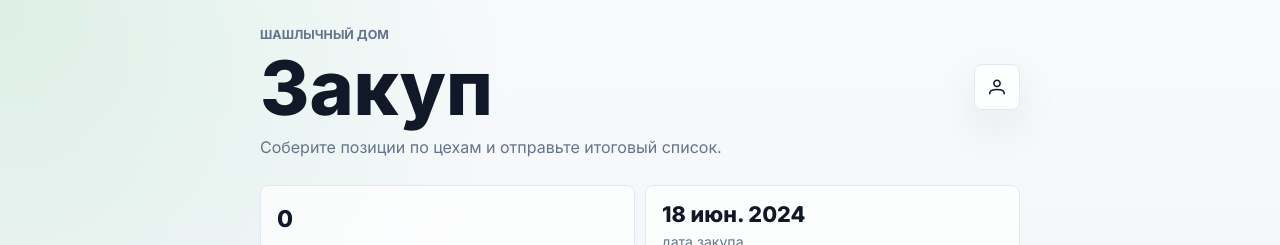
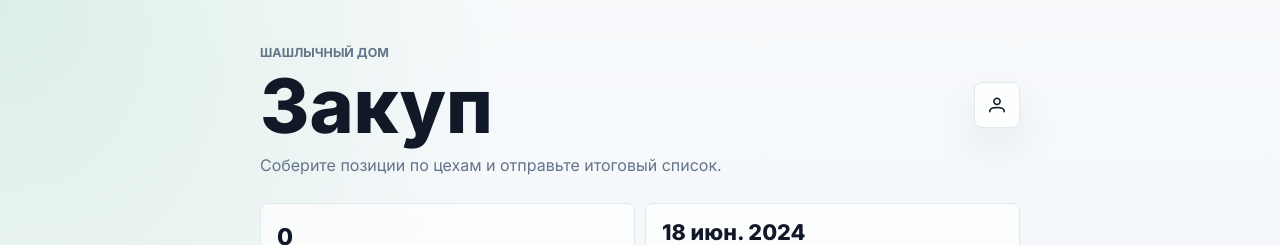
Before and after one commit to septoon/zakup, a React (Create React App) app: page / in a window 1280 px wide. Shown: the top 245 px of the page. Built offline with nearby package versions, Linux system fonts and the light colour scheme; no server answers.

Commit message:
fix safe area

```diff
--- a/src/App.css
+++ b/src/App.css
@@ -18,7 +18,7 @@
   --safe-bottom: env(safe-area-inset-bottom, 0px);
   --safe-left: env(safe-area-inset-left, 0px);
   --safe-top-ui: min(var(--safe-top), 24px);
-  --safe-bottom-ui: min(var(--safe-bottom), 24px);
+  --safe-bottom-ui: 0px;
   --bottom-bar-height: 76px;
   --bottom-bar-reserve: calc(var(--bottom-bar-height) + var(--safe-bottom-ui) + 16px);
   --app-bg: #f8fafc;
@@ -156,7 +156,7 @@ button:disabled {
 }
 
 .home-hero {
-  padding: calc(26px + var(--safe-top-ui)) 0 18px;
+  padding: calc(44px + var(--safe-top-ui)) 0 18px;
 }
 
 .home-hero-copy {
@@ -443,7 +443,7 @@ button:disabled {
     16px
     calc((clamp(14px, 4vw, 28px) + var(--safe-left)) * -1);
   padding:
-    calc(12px + var(--safe-top-ui))
+    calc(24px + var(--safe-top-ui))
     calc(clamp(14px, 4vw, 28px) + var(--safe-right))
     12px
     calc(clamp(14px, 4vw, 28px) + var(--safe-left));
```
